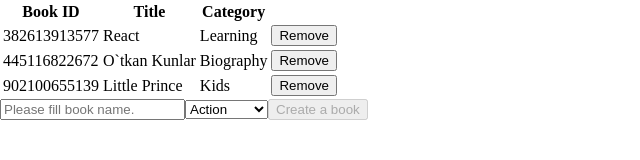
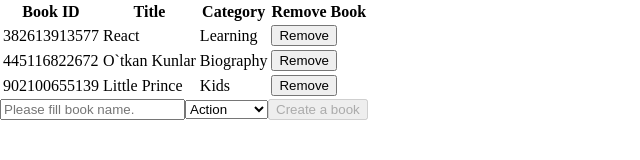
Before and after one commit to Murodjon000/bookstore, a React (Create React App) app: page / in a window 1280 px wide. Shown: the top 160 px of the page, without its empty margins (0-640 px from the left). Built offline with nearby package versions, Linux system fonts and the light colour scheme.

Commit message:
add remove book row

```diff
--- a/src/components/BookList.js
+++ b/src/components/BookList.js
@@ -10,6 +10,7 @@ const BookList = ({ books, removeBook }) => (
           <th>Book ID</th>
           <th>Title</th>
           <th>Category</th>
+          <th>Remove Book</th>
         </tr>
       </thead>
       <tbody>
```
